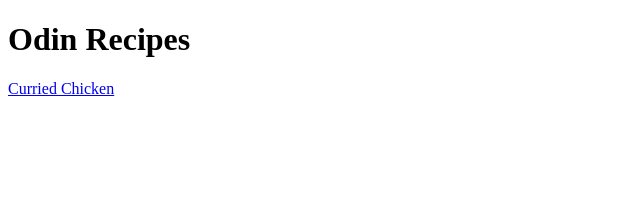
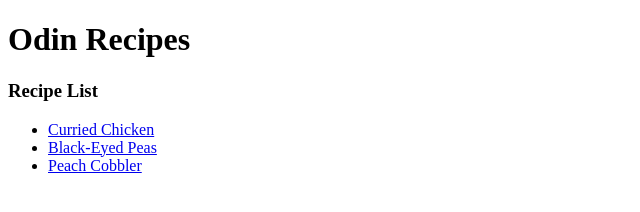
Before and after one commit to T8KNaps/odin-recipes, a plain HTML site: page index.html in a window 1280 px wide. Shown: the whole page, without its empty margins (0-640 px from the left). Drawn offline with Linux system fonts and the light colour scheme.

Commit message:
Add two recipes to index.html
add black-eyed peas and peach cobbler html pages
to the index as links in a list

```diff
--- a/index.html
+++ b/index.html
@@ -6,7 +6,16 @@
     </head>
     <body>
         <h1>Odin Recipes</h1>
-        <a href="recipes/curry-chicken.html" target="_blank"
-        rel="noopeener noreferrer">Curried Chicken</a>
+        <h3>Recipe List</h3>
+        <p>
+            <ul>
+                <li><a href="recipes/curry-chicken.html" target="_blank"
+                    rel="noopeener noreferrer">Curried Chicken</a></li>
+                <li><a href="recipes/black-eyed-peas.html" target="_blank"
+                    rel="noopeener noreferrer">Black-Eyed Peas</a></li>
+                <li><a href="recipes/peach-cobbler.html" target="_blank"
+                        rel="noopeener noreferrer">Peach Cobbler</a></li>
+            </ul>
+        </p>
     </body>
 </html>
```
